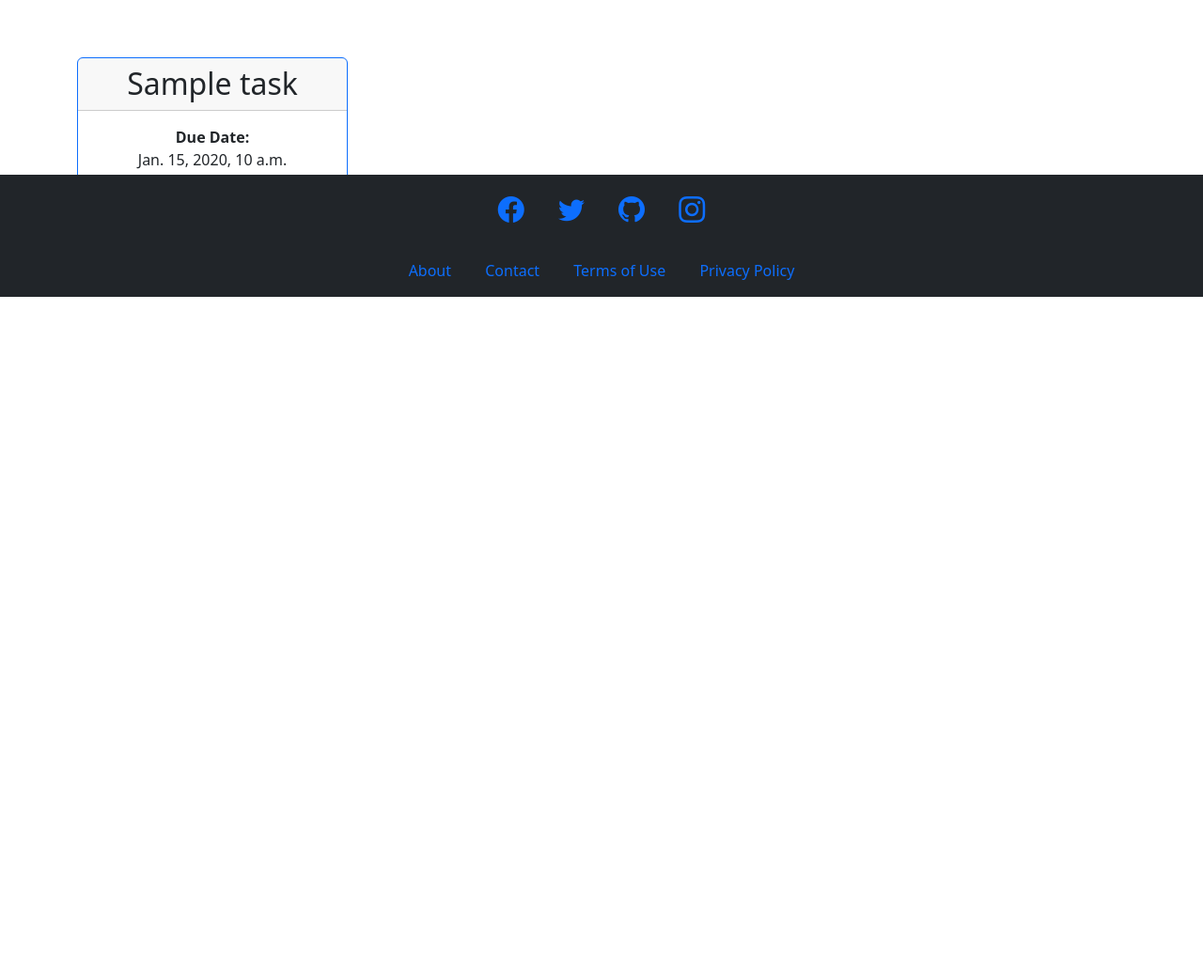
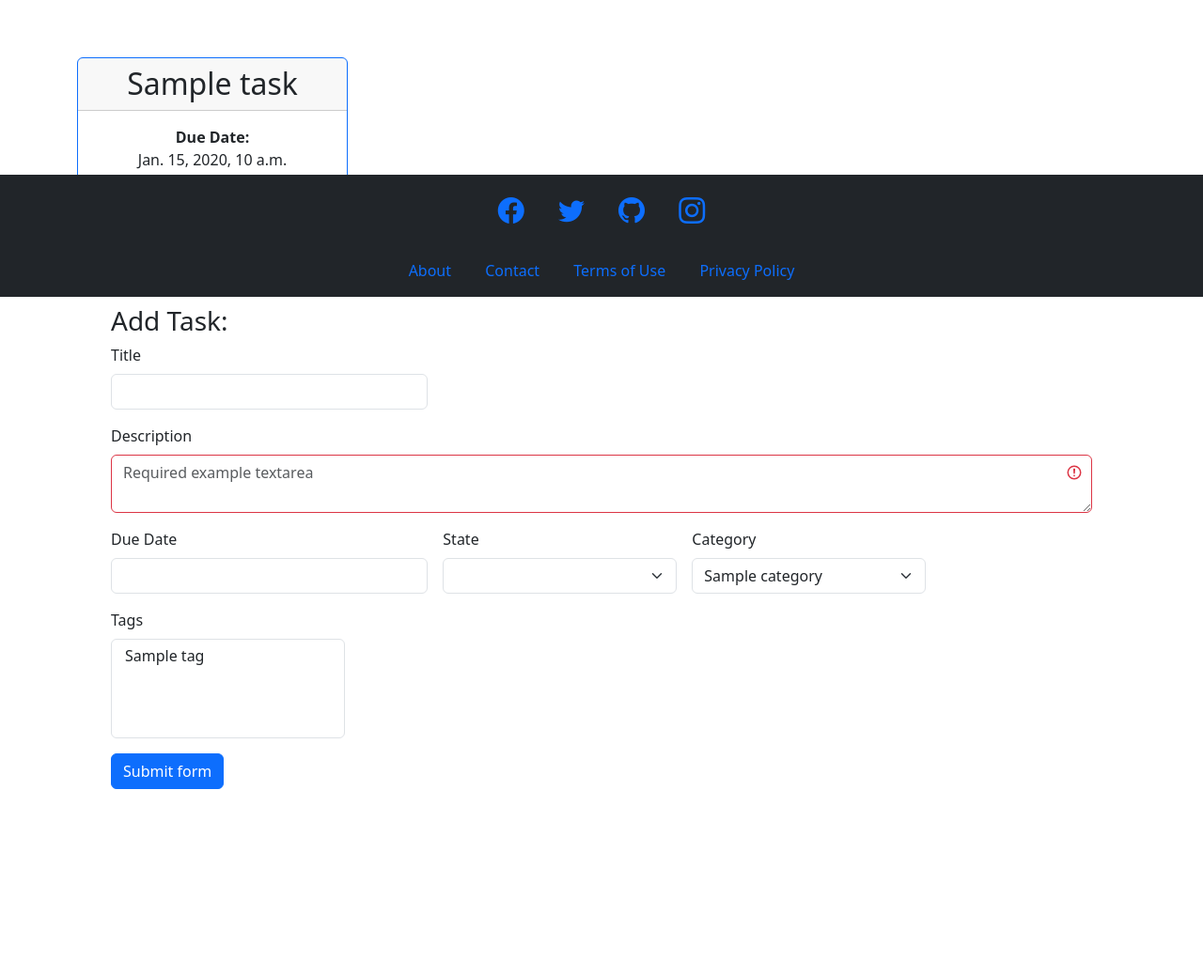
Before and after one commit to HosseinTahami/HW-98, a Django app: page /tasks/ in a window 1280 px wide. Shown: the part 484-1523 px from the top of the page at 94% size. Before the commit the page ends 800 px from the top, so only its background shows below. Run offline with Django 4.2, Linux system fonts and the light colour scheme; tables that the repository leaves empty hold one stand-in row (values such as "Sample post").

Commit message:
Big Time Error Again

```diff
--- a/HW15/TaskManager/template/category.html
+++ b/HW15/TaskManager/template/category.html
@@ -27,13 +27,14 @@
     </div>
 </div>
 <br>
+<br>
 <article class="mb-4">
     <div class="container px-4 px-lg-5">
         <h3>Add Category:</h3>
         <form class=" row gx-4 gx-lg-5 justify-content-center needs-validation" method="GET">
             <label>category name: </label>
             <input type=" text" label="name" placeholder="name" name="name">
-            <input type="submit" name="sub">
+            <input class="mt-3" type="submit" name="sub">
         </form>
     </div>
 </article>
--- a/HW15/TaskManager/template/tasks.html
+++ b/HW15/TaskManager/template/tasks.html
@@ -85,4 +85,63 @@
     </div>
 </div>
 <br>
+<br>
+<br>
+<div>
+    <article class="mb-4">
+        <div class="container px-4 px-lg-5">
+            <h3>Add Task:</h3>
+            <!--<form class=" row gx-4 gx-lg-5 justify-content-center needs-validation" method="GET">
+                <label>Category: </label>
+                <input type="text" label="category" placeholder="category" name="category">
+                <label>Tags: </label>
+                <input type="text" label="tags" placeholder="tags" name="tags">
+                <input class="mt-3" type="submit" name="sub">
+            </form>-->
+            <form class="row g-3" method="POST" action="">
+                {% csrf_token %}
+                <div class="col-md-4">
+                    <label for="validationDefault01" class="form-label">Title</label>
+                    <input type="text" class="form-control" id="validationDefault01" value="" name="title" required>
+                </div>
+                <div>
+                    <label for="validationTextarea" class="form-label">Description</label>
+                    <textarea class="form-control is-invalid" id="validationTextarea"
+                        placeholder="Required example textarea" name="description" required></textarea>
+                </div>
+                <div class="col-md-4">
+                    <label for="validationDefault02" class="form-label">Due Date</label>
+                    <input type="text" class="form-control" id="validationDefault02" value="" name="due_date" required>
+                </div>
+                <div class="col-md-3">
+                    <label for="validationDefault04" class="form-label">State</label>
+                    <select class="form-select" id="validationDefault04" name="status" required>
+                        <option selected disabled></option>
+                        <option value="status_id">O</option>
+                        <option value="status_id">F</option>
+                    </select>
+                </div>
+                <div class="col-md-3">
+                    <label for="validationDefault05" class="form-label">Category</label>
+                    <select class="form-select" id="validationDefault05" name="category" required>
+                        {% for cat in category %}
+                        <option value={{cat.id}}>{{cat.name}}</option>
+                        {% endfor %}
+                    </select>
+                </div>
+                <div class="col-md-3">
+                    <label for="validationDefault06" class="form-label">Tags</label>
+                    <select class="form-select" id="validationDefault06" name='tags' multiple>
+                        {% for tag in tags %}
+                        <option>{{tag.name}}</option>
+                        {% endfor %}
+                    </select>
+                </div>
+                <div class="col-12">
+                    <button class="btn btn-primary" type="submit" name="sub">Submit form</button>
+                </div>
+            </form>
+        </div>
+    </article>
+</div>
 {% endblock %}
```
